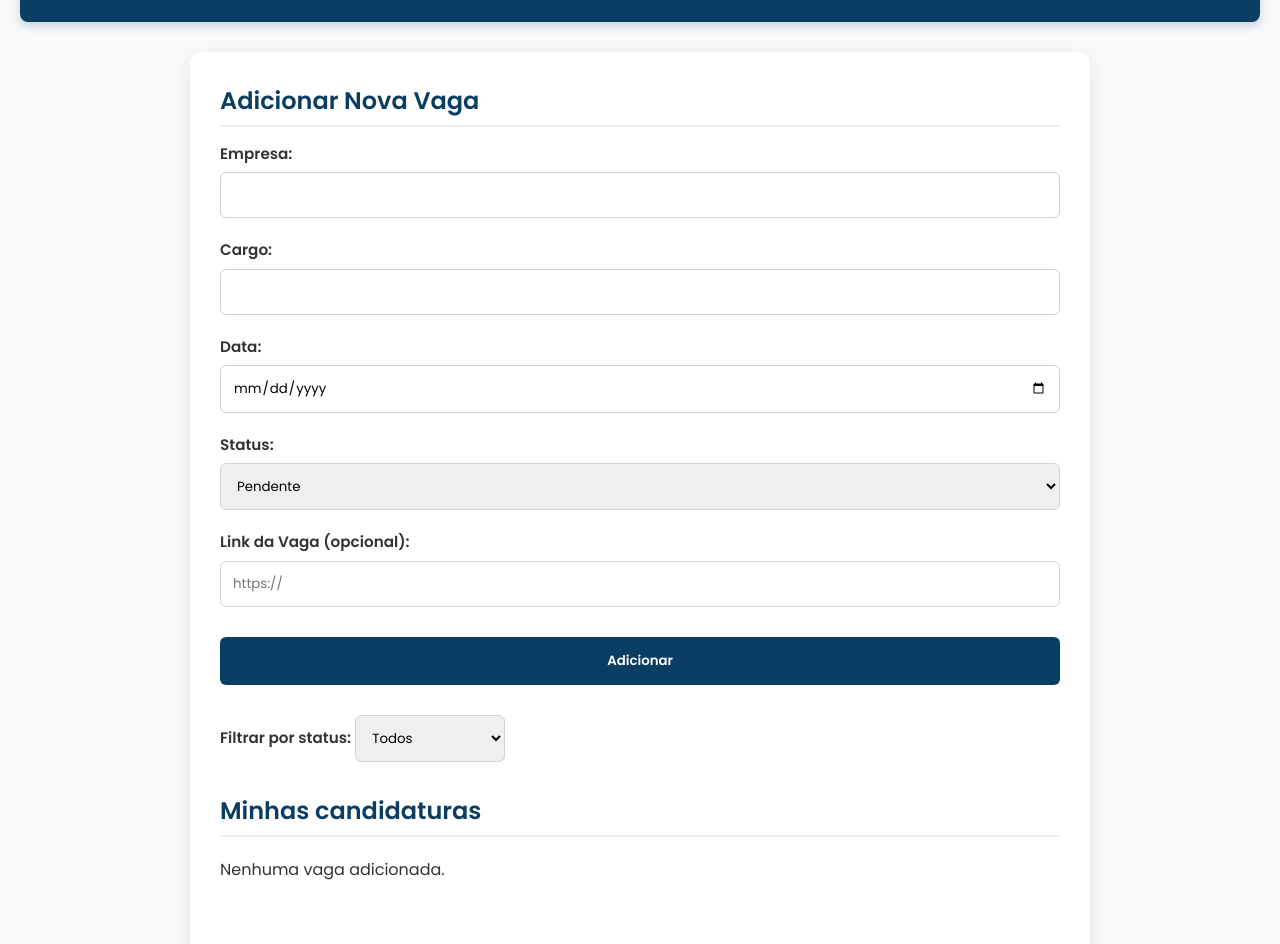
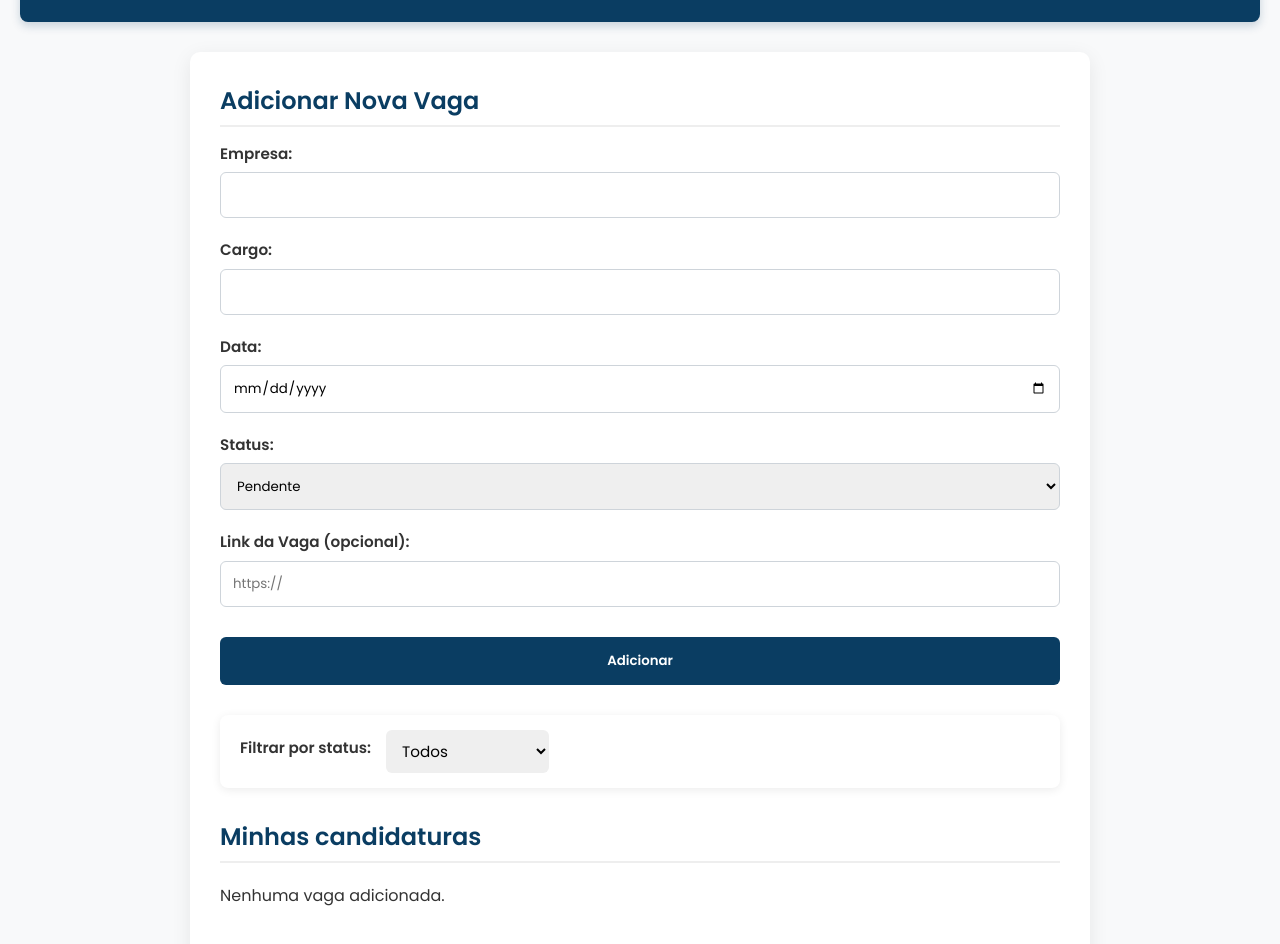
Before and after one commit to andressa-leles/Job-Tracker, a plain HTML site: page index.html in a window 1280 px wide. Shown: the part 130-1074 px from the top of the page. Drawn offline with Linux system fonts and the light colour scheme.

Commit message:
css att  para filtrar por status

```diff
--- a/style.css
+++ b/style.css
@@ -214,6 +214,48 @@ button {
     background-color: #B02A37;
 }
 
+/*FILTRAR POR STATUS*/
+
+.filtro-vagas {
+    display: flex;
+    align-items: center;
+    gap: 15px;
+    margin-bottom: 30px;
+    padding: 15px 20px;
+    background-color: var(--card-background);
+    border-radius: 8px;
+    box-shadow: 0 2px 10px rgba(0,0,0,0.08);
+}
+
+.filtro-vagas label {
+    font-weight: 600;
+    color: var(--text-dark);
+    font-size: 0.95em;
+}
+
+.filtro-vagas select{
+    padding: 10px 12px;
+    border: 1px solid var(--border--subtle);
+    border-radius: 6px;
+    font-size: 0.95em;
+    cursor: pointer;
+    transition: border-color 0.2s, box-shadow 0.2s;
+}
+
+.filtro-vagas select:focus{
+    border-color: var(--primary-blue);
+    box-shadow: 0 0 0 3px rgba(10, 61, 98, 0.2);
+    outline: none;
+}
+
+@media(max-width: 600px){
+    .filtro-vagas{
+        flex-direction: column;
+        align-items: center;
+    }
+}
+
+
 /* 9. DESTAQUE DO STATUS (Usando Borda Lateral) */
 
 /* Removidas as cores de fundo sólidas e substituídas por bordas */
```
